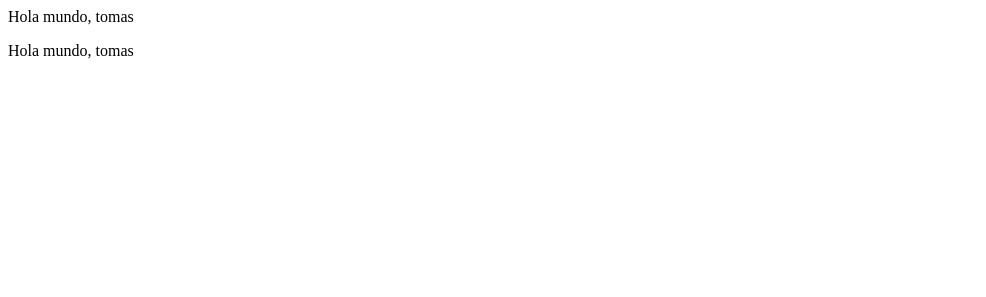
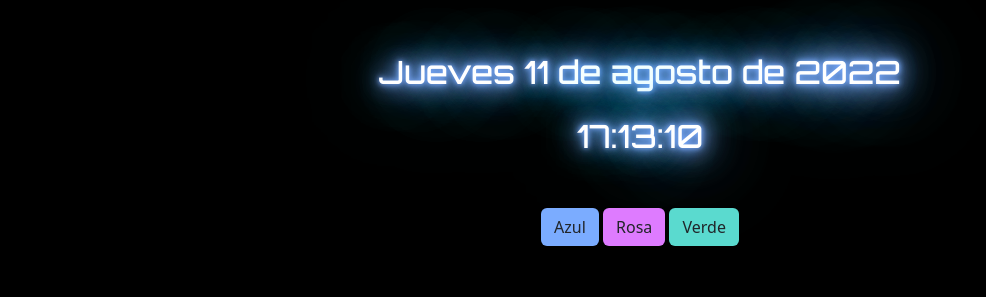
Before and after one commit to rollingcodeschool/relojc6i, a plain HTML site: page index.html in a window 1280 px wide. Shown: the whole page, without its empty margins (0-986 px from the left). Drawn offline with nearby package versions, Linux system fonts and the light colour scheme.

Commit message:
agregamos clases de css para la tipografia y los botones

```diff
--- a/css/style.css
+++ b/css/style.css
@@ -0,0 +1,52 @@
+@import url('https://fonts.googleapis.com/css2?family=Orbitron:wght@500&display=swap');
+
+body{
+    background: #000;
+}
+
+.titulo{
+    font-family: 'Orbitron', sans-serif;
+    font-size: 2em;
+    color: #fff;
+}
+
+.fondoAzul{
+    text-shadow: 0 0 5px #7bacff,
+    0 0 10px #7bacff,
+    0 0 20px #7bacff,
+    0 0 30px #7bacff,
+    0 0 40px #7bacff,
+    0 0 70px #7bacff,
+    0 0 90px #7bacff,
+    0 0 100px #7bacff;
+}
+.fondoRosa{
+    text-shadow: 0 0 5px #de7bff,
+    0 0 10px #de7bff,
+    0 0 20px #de7bff,
+    0 0 30px #de7bff,
+    0 0 40px #de7bff,
+    0 0 70px #de7bff,
+    0 0 90px #de7bff,
+    0 0 100px #de7bff;
+}
+.fondoVerde{
+    text-shadow: 0 0 5px #5adacf,
+    0 0 10px #5adacf,
+    0 0 20px #5adacf,
+    0 0 30px #5adacf,
+    0 0 40px #5adacf,
+    0 0 70px #5adacf,
+    0 0 90px #5adacf,
+    0 0 100px #5adacf;
+}
+
+.btnAzul{
+    background: #7bacff;
+}
+.btnRosa{
+    background: #de7bff;
+}
+.btnVerde{
+    background: #5adacf;
+}
--- a/index.html
+++ b/index.html
@@ -16,12 +16,23 @@
     <title>Practica BOM</title>
   </head>
   <body>
+    <main class="container text-center my-5">
+        <section class="titulo fondoAzul">
+            <p>Jueves 11 de agosto de 2022</p>
+            <p>17:13:10</p>
+        </section>
+        <section class="mt-5">
+            <button class="btn btnAzul">Azul</button>
+            <button class="btn btnRosa">Rosa</button>
+            <button class="btn btnVerde">Verde</button>
+        </section>
+    </main>
     <!-- JavaScript Bundle with Popper -->
     <script
       src="https://cdn.jsdelivr.net/npm/bootstrap@5.2.0/dist/js/bootstrap.bundle.min.js"
       integrity="sha384-A3rJD856KowSb7dwlZdYEkO39Gagi7vIsF0jrRAoQmDKKtQBHUuLZ9AsSv4jD4Xa"
       crossorigin="anonymous"
     ></script>
-    <script src="js/teoriaBOM.js"></script>
+    <script src="js/reloj.js"></script>
   </body>
 </html>
```
Also changed, not shown: js/reloj.js (added).
